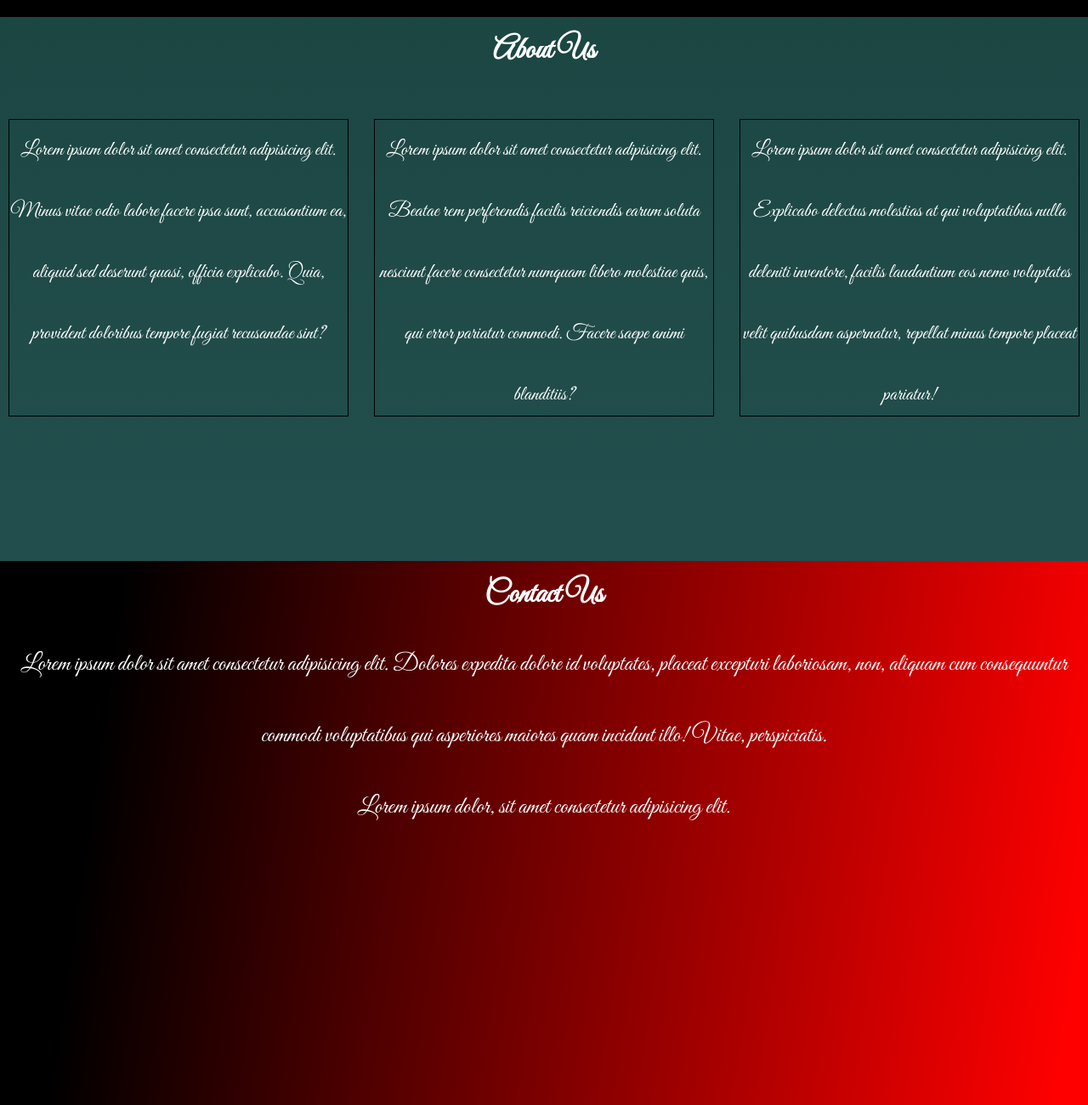
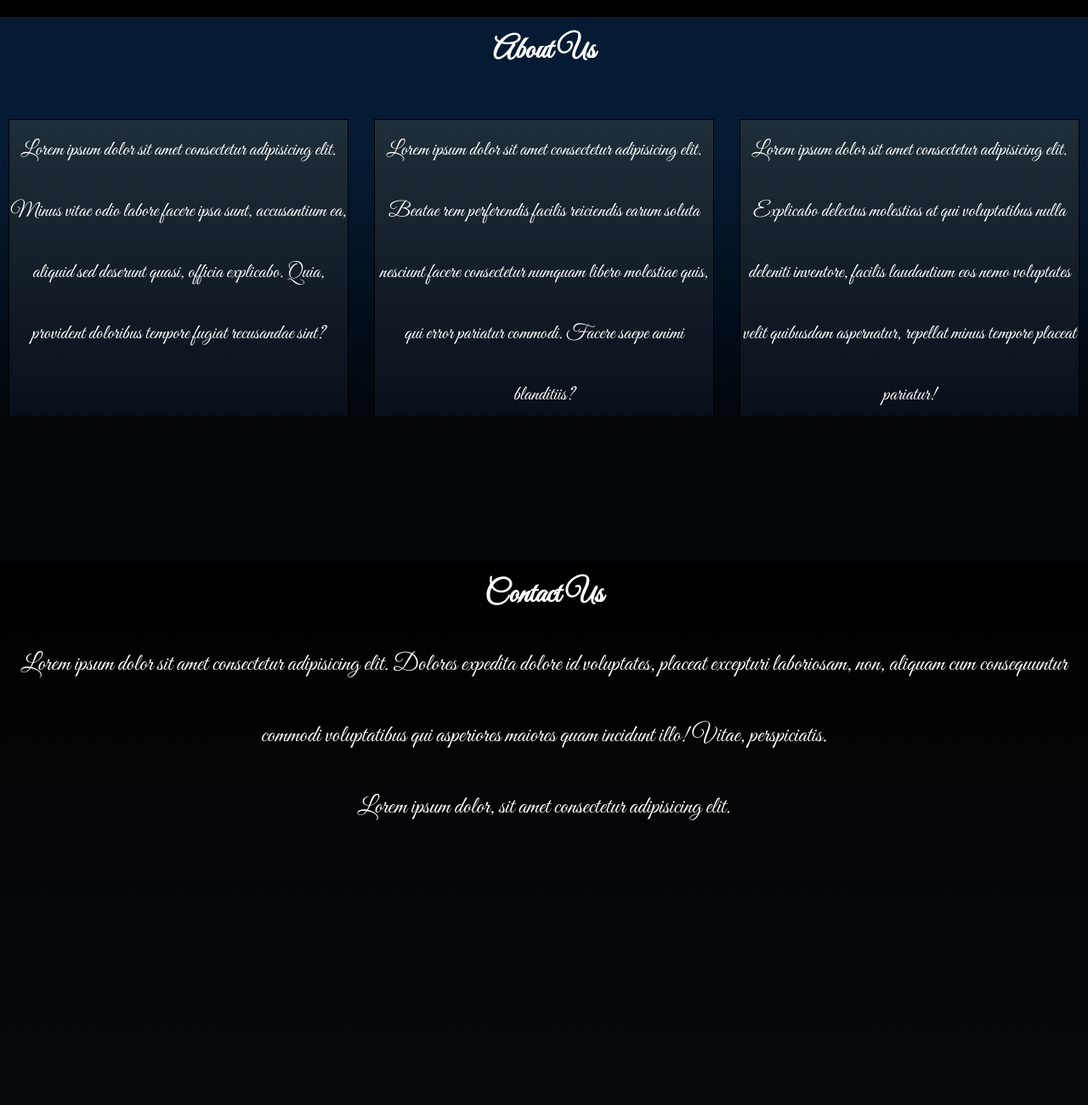
Before and after one commit to DanielMitchell444/Flexbox-Project, a plain HTML site: page index.html in a window 1280 px wide. Shown: the part 780-2080 px from the top of the page at 85% size. Drawn offline with Linux system fonts and the light colour scheme.

Commit message:
Add files via upload

```diff
--- a/styles.css
+++ b/styles.css
@@ -66,8 +66,7 @@
  }
 
  .container2{
- background: -webkit-linear-gradient(360deg,#224e4d 10%,#083023 360%);
- background: linear-gradient(360deg,#224e4d 10%,#083023 360%);
+    background-image: linear-gradient(#051b33 25%,#02050a 75%);
  height: 130vh;
 
 }
@@ -133,6 +132,7 @@ background-image: linear-gradient(315deg, #000000 0%, #a29bfe 74%);
 
  .card{
   border: 1px solid black;
+  background-image:linear-gradient(rgb(31, 46, 56), rgb(9, 15, 26));
   height: 200px;
   width: 400px;
   margin-top: 40px;
@@ -160,7 +160,7 @@ background-image: linear-gradient(315deg, #000000 0%, #a29bfe 74%);
  }
 
  .contact{
-    background: linear-gradient(98.3deg, rgb(0, 0, 0) 10.6%, rgb(255, 0, 0) 97.7%);
+   background-image:linear-gradient(black, rgb(5, 10, 15));;
     height: 100vh;
 }
 
```
